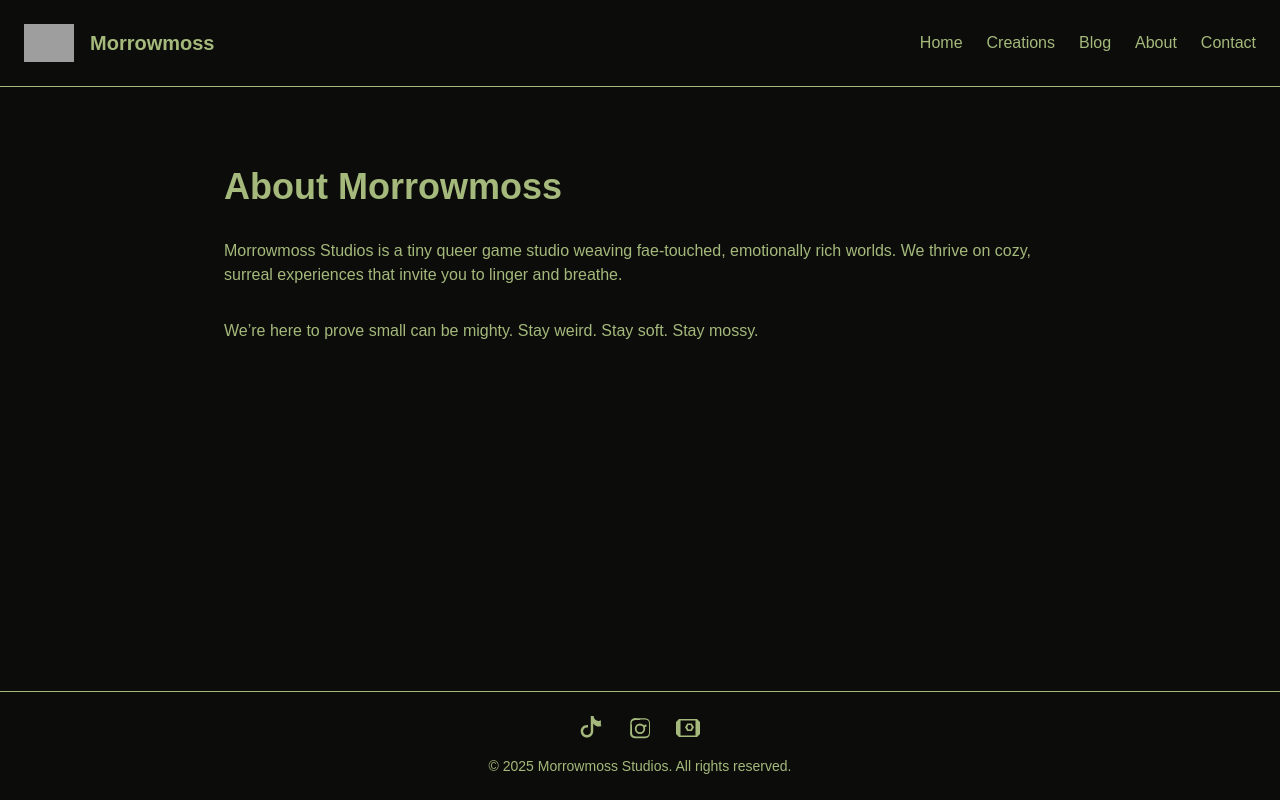
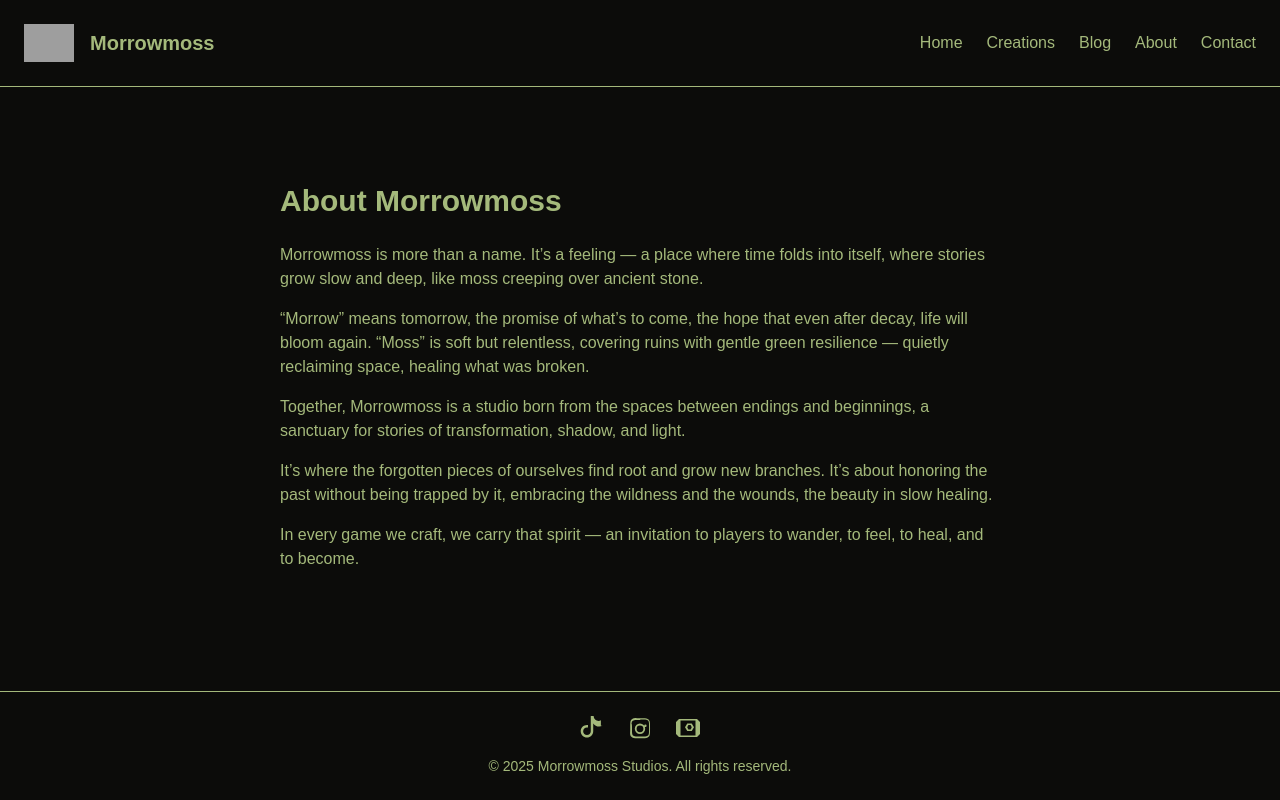
Before and after one commit to morrowmoss-studios/morrowmoss.com, a Next.js app: page /about in a window 1280 px wide. Built offline with nearby package versions, Linux system fonts and the light colour scheme; grey boxes are pictures that could not be loaded.

Commit message:
added about section

```diff
--- a/app/about/page.tsx
+++ b/app/about/page.tsx
@@ -1,15 +1,29 @@
 export default function AboutPage() {
     return (
-        <main className="max-w-4xl mx-auto p-8 space-y-8">
-            <h1 className="text-4xl font-bold text-moss-light">About Morrowmoss</h1>
-            <p className="text-moss-faint">
-                Morrowmoss Studios is a tiny queer game studio weaving fae-touched,
-                emotionally rich worlds. We thrive on cozy, surreal experiences
-                that invite you to linger and breathe.
+        <div className="max-w-3xl mx-auto px-6 py-12 text-moss-light">
+            <h2 className="text-3xl font-bold mb-6">About Morrowmoss</h2>
+            <p className="mb-4">
+                Morrowmoss is more than a name. It’s a feeling — a place where time folds into itself,
+                where stories grow slow and deep, like moss creeping over ancient stone.
             </p>
-            <p className="text-moss-faint">
-                We’re here to prove small can be mighty. Stay weird. Stay soft. Stay mossy.
+            <p className="mb-4">
+                “Morrow” means tomorrow, the promise of what’s to come, the hope that even after decay,
+                life will bloom again. “Moss” is soft but relentless, covering ruins with gentle green
+                resilience — quietly reclaiming space, healing what was broken.
             </p>
-        </main>
+            <p className="mb-4">
+                Together, Morrowmoss is a studio born from the spaces between endings and beginnings,
+                a sanctuary for stories of transformation, shadow, and light.
+            </p>
+            <p className="mb-4">
+                It’s where the forgotten pieces of ourselves find root and grow new branches.
+                It’s about honoring the past without being trapped by it, embracing the wildness
+                and the wounds, the beauty in slow healing.
+            </p>
+            <p>
+                In every game we craft, we carry that spirit — an invitation to players to wander,
+                to feel, to heal, and to become.
+            </p>
+        </div>
     );
 }
```
